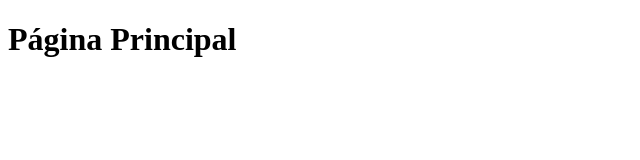
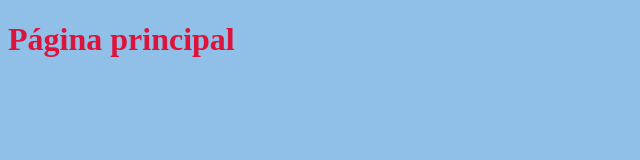
Before and after one commit to ingrituxoh/aula2021-05-10, a plain HTML site: page index.html in a window 1280 px wide. Shown: the whole page, without its empty margins (0-640 px from the left). Drawn offline with Linux system fonts and the light colour scheme.

Commit message:
alteração do arquivo

```diff
--- a/principal.css
+++ b/assets/css/principal.css
@@ -1,5 +1,5 @@
 body{
-    background-color: aliceblue;
+    background-color: rgb(144, 191, 231);
     font-weight: bold;
     color: crimson;
 }
--- a/index.html
+++ b/index.html
@@ -1,13 +1,11 @@
 <!DOCTYPE html>
 <html lang="en">
-
 <head>
     <meta charset="UTF-8">
-    <link href="assets/css/principal.css">
+    <title>Página Principal</title>
+    <link rel="stylesheet" href="assets/css/principal.css">
 </head>
-
 <body>
-    <h1>Página Principal</h1>
+    <h1>Página principal</h1>
 </body>
-
 </html>
```
Also changed, not shown: 1 other file.
